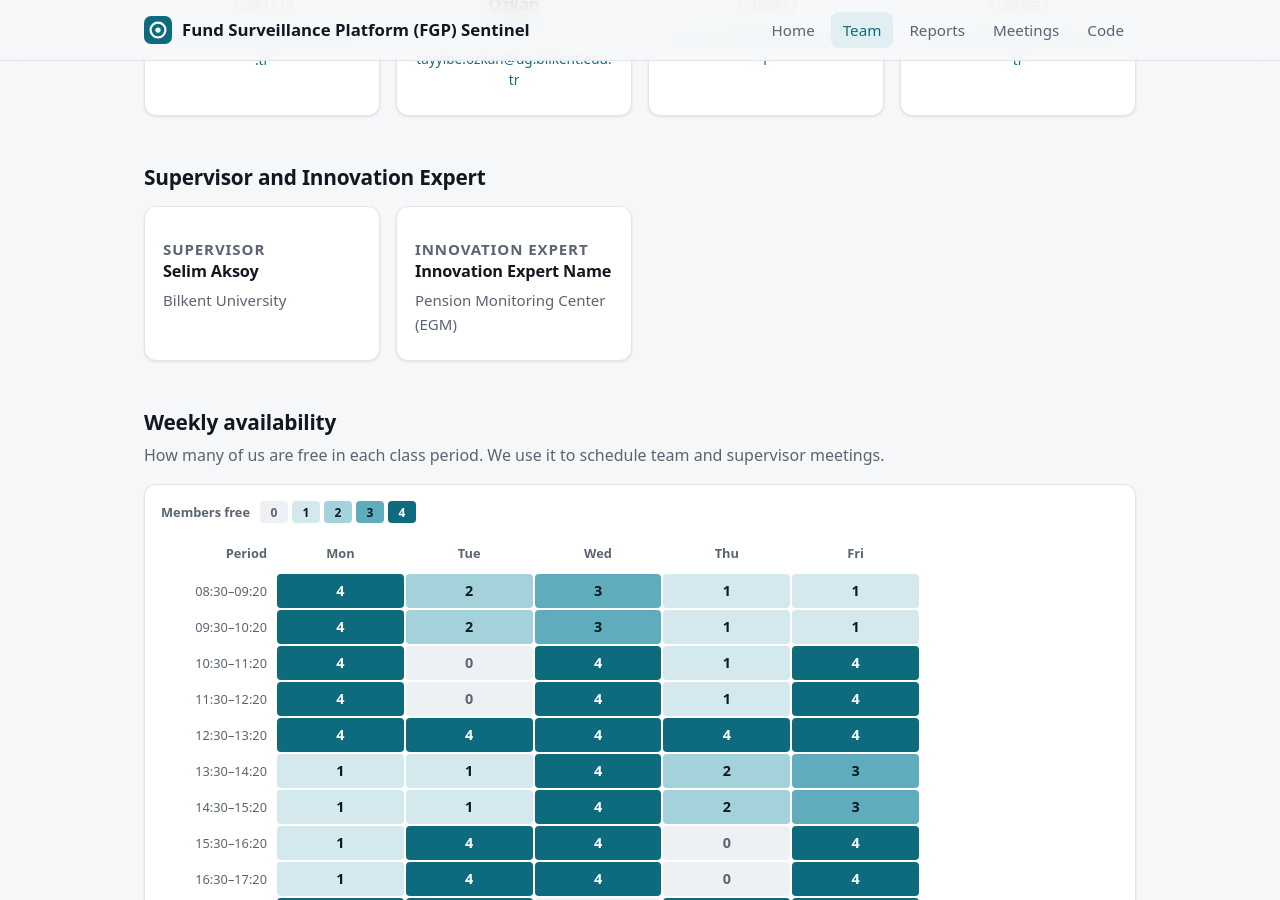
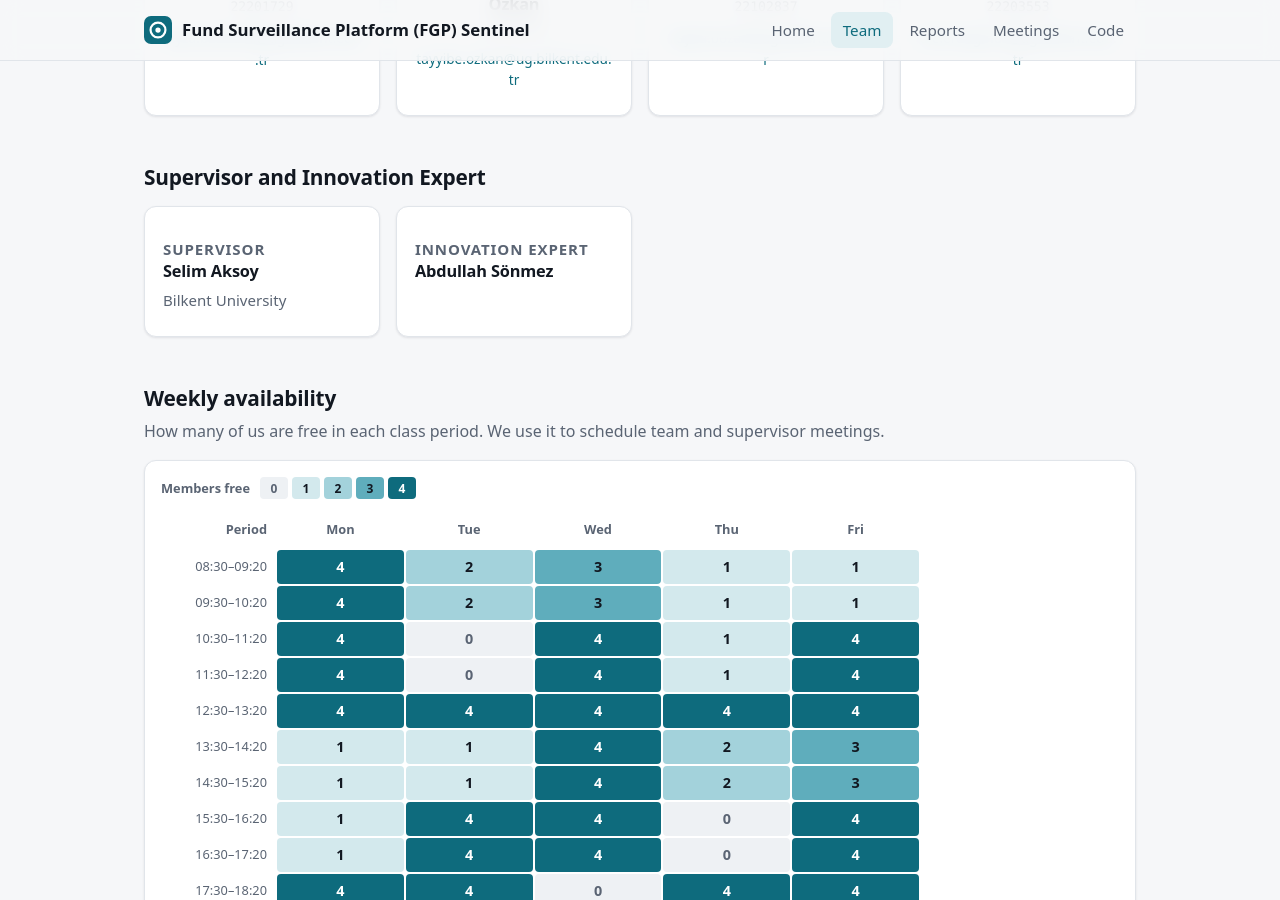
Before and after one commit to ilaydabozan6171/sentinel, a Jekyll site: the page built from team.html, in a window 1280 px wide and 900 px high, scrolled down 417 px. Built offline with Jekyll 4.4.1, drawn with Linux system fonts in a browser that asks for light colours.

Commit message:
Add Abdullah Sönmez as Innovation Expert
Co-Authored-By: Claude Opus 5.5 <noreply@anthropic.com>

```diff
--- a/_data/team.yml
+++ b/_data/team.yml
@@ -38,6 +38,6 @@ supervisors:
   - name: Selim Aksoy
     role: Supervisor
     affiliation: Bilkent University
-  - name: Innovation Expert Name
+  - name: Abdullah Sönmez
     role: Innovation Expert
-    affiliation: Pension Monitoring Center (EGM)
+    affiliation: ""
--- a/team.html
+++ b/team.html
@@ -41,7 +41,7 @@ intro: The students building Sentinel, and the people guiding the project.
       <li class="card person left">
         <p class="eyebrow">{{ s.role }}</p>
         <h3>{{ s.name }}</h3>
-        {% if s.affiliation %}<p class="person-role">{{ s.affiliation }}</p>{% endif %}
+        {% if s.affiliation and s.affiliation != "" %}<p class="person-role">{{ s.affiliation }}</p>{% endif %}
       </li>
       {% endfor %}
     </ul>
```
